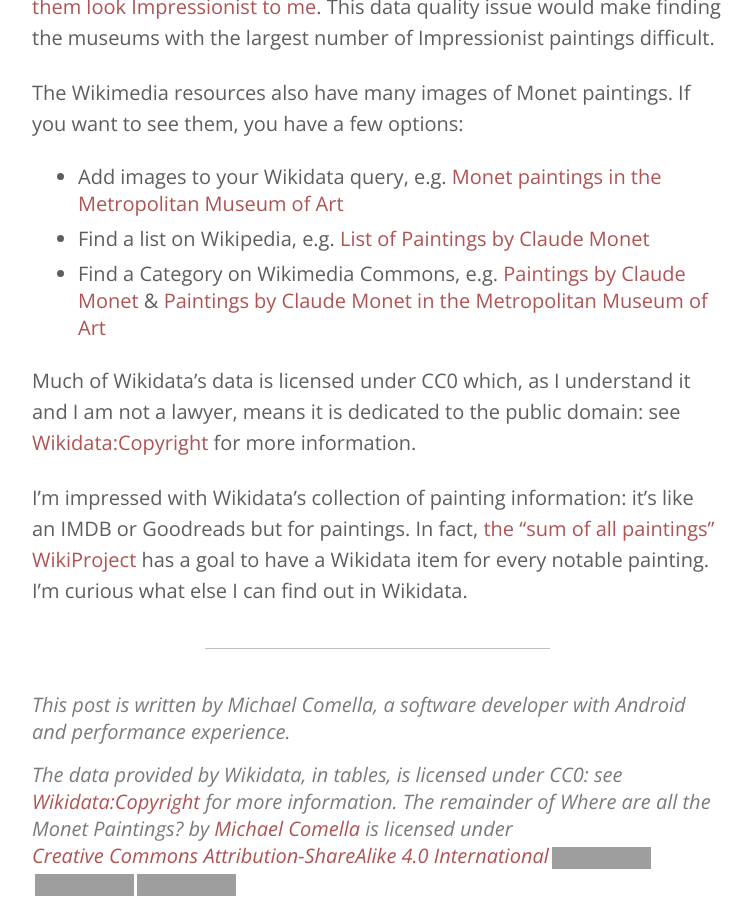
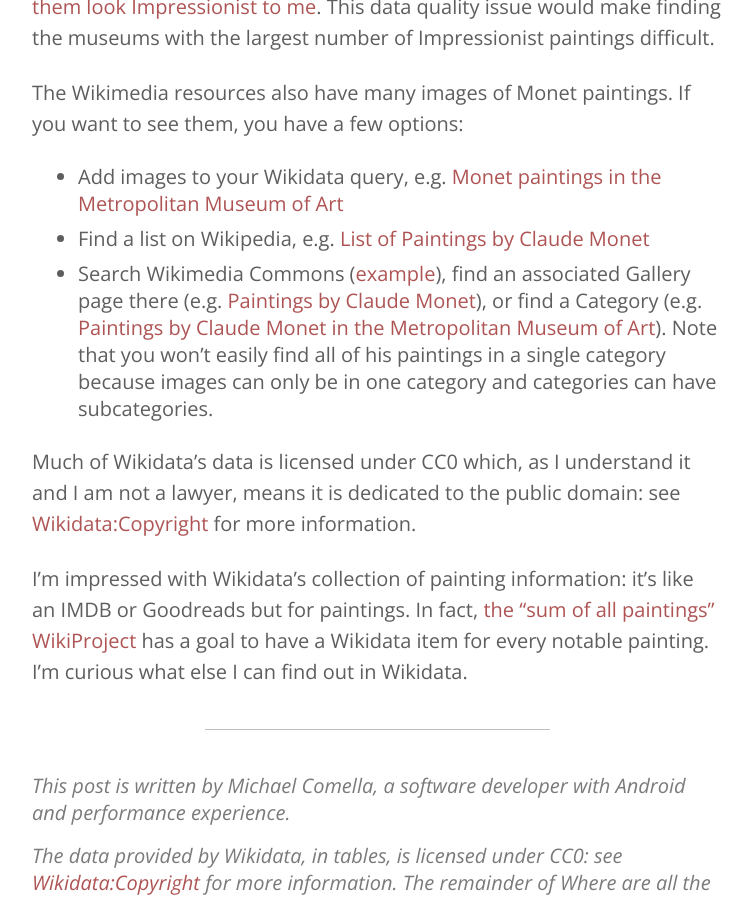
Before and after one commit to mcomella/mcomella.github.com, a Jekyll site: the page built from _posts/2024-12-29-where-are-all-the-monet-paintings.md, in a window 1280 px wide and 900 px high, scrolled down 4050 px, cut to the strip 0-900 px from the top of the window. Shown: the whole strip, without its empty margins (263-1015 px from the left). Built offline with Jekyll 4.4.1, drawn with Linux system fonts in a browser that asks for light colours; grey boxes are pictures that could not be loaded.

Commit message:
correct how to find monet paintings on WM Commons.

```diff
--- a/_posts/2024-12-29-where-are-all-the-monet-paintings.md
+++ b/_posts/2024-12-29-where-are-all-the-monet-paintings.md
@@ -75,7 +75,7 @@
 The Wikimedia resources also have many images of Monet paintings. If you want to see them, you have a few options:
 - Add images to your Wikidata query, e.g. [Monet paintings in the Metropolitan Museum of Art][example images]
 - Find a list on Wikipedia, e.g. [List of Paintings by Claude Monet](https://en.wikipedia.org/wiki/List_of_paintings_by_Claude_Monet)
-- Find a Category on Wikimedia Commons, e.g. [Paintings by Claude Monet](https://commons.wikimedia.org/wiki/Category:Paintings_by_Claude_Monet) & [Paintings by Claude Monet in the Metropolitan Museum of Art](https://commons.wikimedia.org/wiki/Category:Paintings_by_Claude_Monet_in_the_Metropolitan_Museum_of_Art)
+- Search Wikimedia Commons ([example](https://commons.wikimedia.org/w/index.php?search=claude+monet&title=Special:MediaSearch&go=Go&type=image)), find an associated Gallery page there (e.g. [Paintings by Claude Monet](https://commons.wikimedia.org/wiki/Paintings_by_Claude_Monet)), or find a Category (e.g. [Paintings by Claude Monet in the Metropolitan Museum of Art](https://commons.wikimedia.org/wiki/Category:Paintings_by_Claude_Monet_in_the_Metropolitan_Museum_of_Art)). Note that you won't easily find all of his paintings in a single category because images can only be in one category and categories can have subcategories.
 
 Much of Wikidata's data is licensed under CC0 which, as I understand it and I am not a lawyer, means it is dedicated to the public domain: see [Wikidata:Copyright](https://www.wikidata.org/wiki/Wikidata:Copyright) for more information.
 
```
